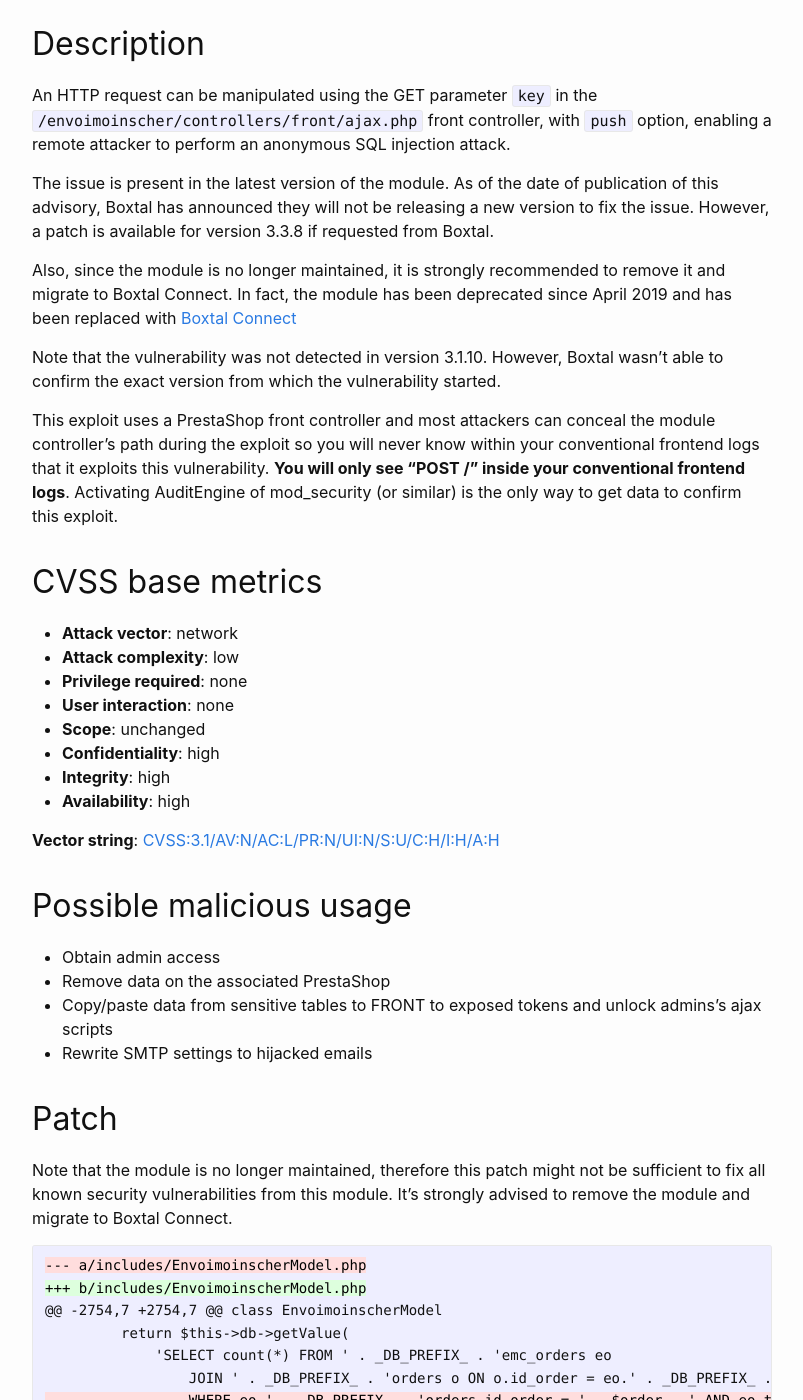
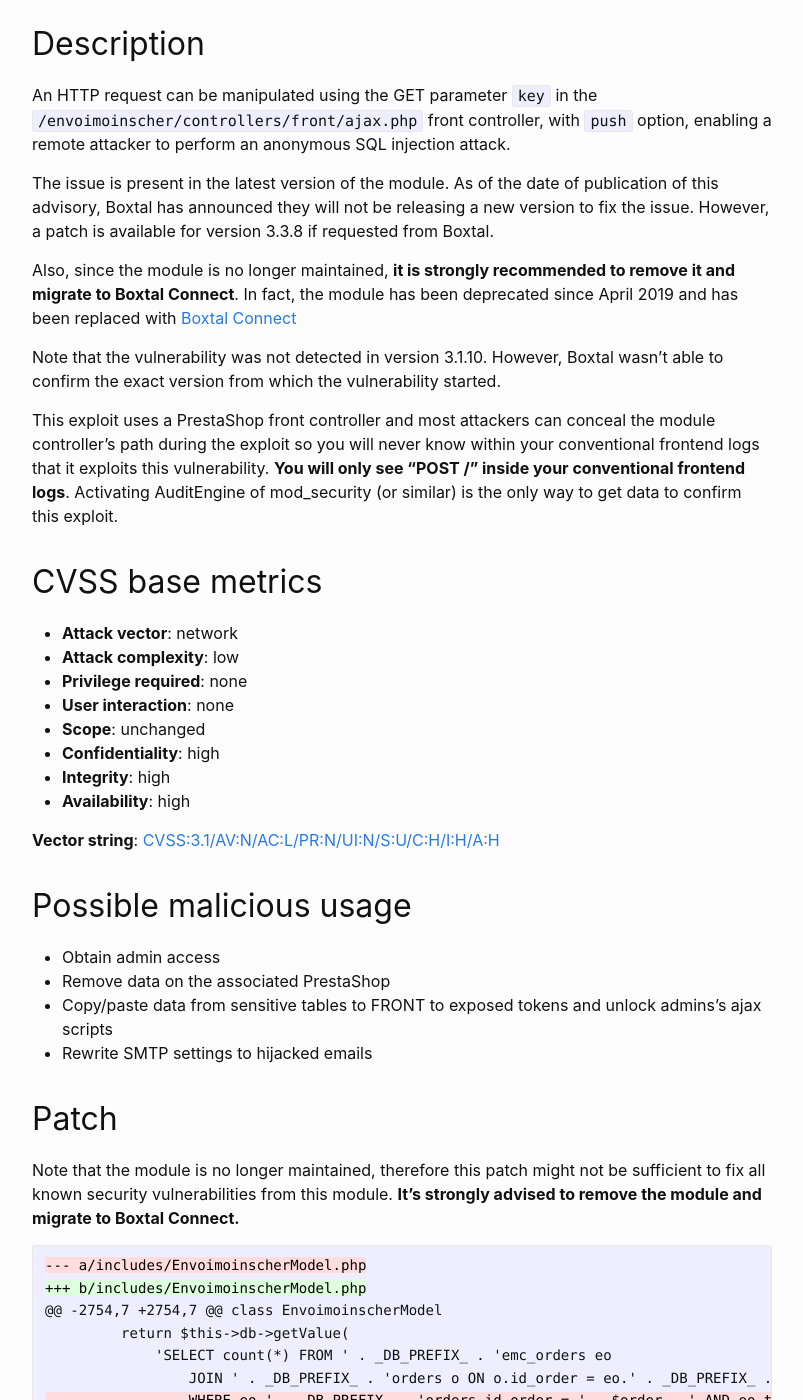
Before and after one commit to friends-of-presta/security-advisories, a Jekyll site: the page built from _posts/2023-06-20-envoimoinscher.md, in a window 1280 px wide and 1400 px high, scrolled down 743 px. Shown: the whole window, without its empty margins (238-1041 px from the left). Built offline with Jekyll 4.4.1, drawn with Linux system fonts in a browser that asks for light colours.

````diff
--- a/_posts/2023-06-20-envoimoinscher.md
+++ b/_posts/2023-06-20-envoimoinscher.md
@@ -29,7 +29,7 @@ An HTTP request can be manipulated using the GET parameter `key` in the `/envoim
 
 The issue is present in the latest version of the module. As of the date of publication of this advisory, Boxtal has announced they will not be releasing a new version to fix the issue. However, a patch is available for version 3.3.8 if requested from Boxtal.
 
-Also, since the module is no longer maintained, it is strongly recommended to remove it and migrate to Boxtal Connect. In fact, the module has been deprecated since April 2019 and has been replaced with [Boxtal Connect](https://addons.prestashop.com/en/shipping-carriers/1755-boxtal-connect-turnkey-shipping-solution.html)
+Also, since the module is no longer maintained, **it is strongly recommended to remove it and migrate to Boxtal Connect**. In fact, the module has been deprecated since April 2019 and has been replaced with [Boxtal Connect](https://addons.prestashop.com/en/shipping-carriers/1755-boxtal-connect-turnkey-shipping-solution.html)
 
 Note that the vulnerability was not detected in version 3.1.10. However, Boxtal wasn't able to confirm the exact version from which the vulnerability started.
 
@@ -57,7 +57,8 @@ This exploit uses a PrestaShop front controller and most attackers can conceal t
 
 ## Patch
 
-Note that the module is no longer maintained, therefore this patch might not be sufficient to fix all known security vulnerabilities from this module. It's strongly advised to remove the module and migrate to Boxtal Connect.
+Note that the module is no longer maintained, therefore this patch might not be sufficient to fix all known security vulnerabilities from this module.
+**It's strongly advised to remove the module and migrate to Boxtal Connect.**
 
 ```diff
 --- a/includes/EnvoimoinscherModel.php
````
